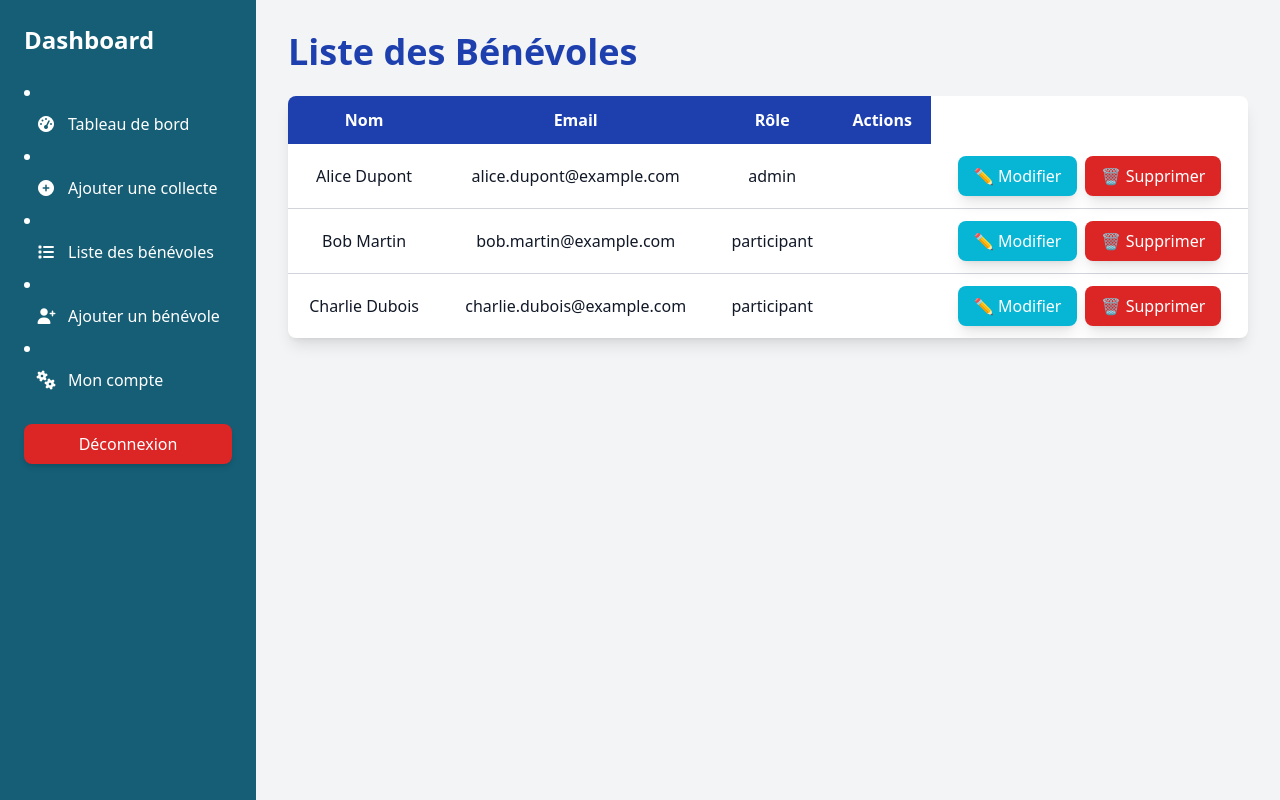
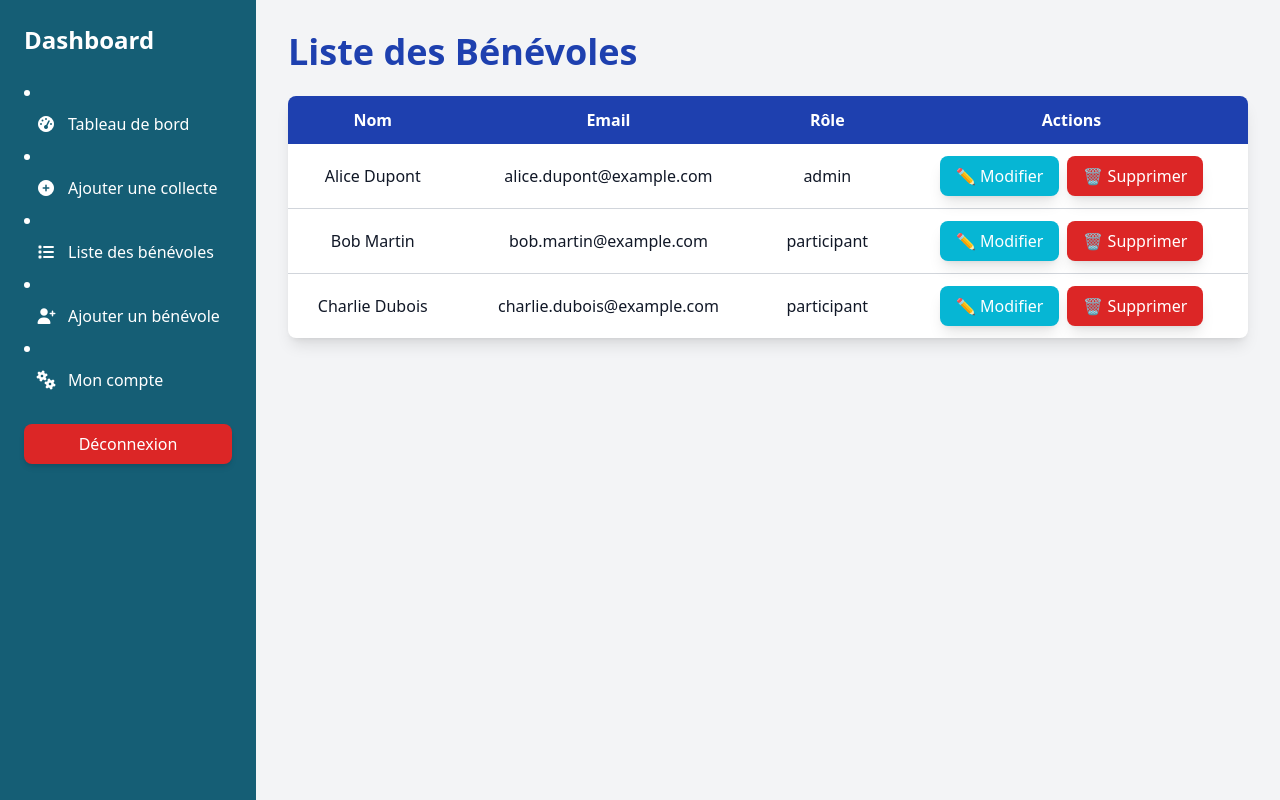
Before and after one commit to adatechschool/projet-backoffice-collecte-des-dechets-clean-coast, a PHP site: page /volunteer_list.php in a window 1280 px wide. Run offline with PHP 8.4, Linux system fonts and the light colour scheme; data comes from the database, SQL or seed files in the repository; a stand-in replaces the project's code that opens the database connection; some libraries are stand-ins or nearby versions.

Commit message:
Remove comments in volunteer_list

```diff
--- a/php/volunteer_list.php
+++ b/php/volunteer_list.php
@@ -56,7 +56,6 @@ $benevoles = $query->fetchAll();
                     <th class="py-3 px-4 text-center">Nom</th>
                     <th class="py-3 px-4 text-center">Email</th>
                     <th class="py-3 px-4 text-center">Rôle</th>
-<!--                    <th class="py-3 px-4 text-center">Total collecte</th>-->
                     <th class="py-3 px-4 text-center">Actions</th>
                 </tr>
                 </thead>
@@ -66,7 +65,6 @@ $benevoles = $query->fetchAll();
                         <td class="py-3 px-4 text-center"><?= htmlspecialchars($benevole['nom']) ?></td>
                         <td class="py-3 px-4 text-center"><?= htmlspecialchars($benevole['email']) ?></td>
                         <td class="py-3 px-4 text-center"><?= htmlspecialchars($benevole['role']) ?></td>
-                        <td class="py-3 px-4 text-center"></td>
                         <td class="py-3 px-4 flex justify-center space-x-2">
                             <a href="volunteer_edit.php?id=<?= $benevole['id'] ?>"
                                class="bg-cyan-500 hover:bg-cyan-600 text-white px-4 py-2 rounded-lg shadow-lg focus:outline-none focus:ring-2 focus:ring-blue-500 transition duration-200">
```
